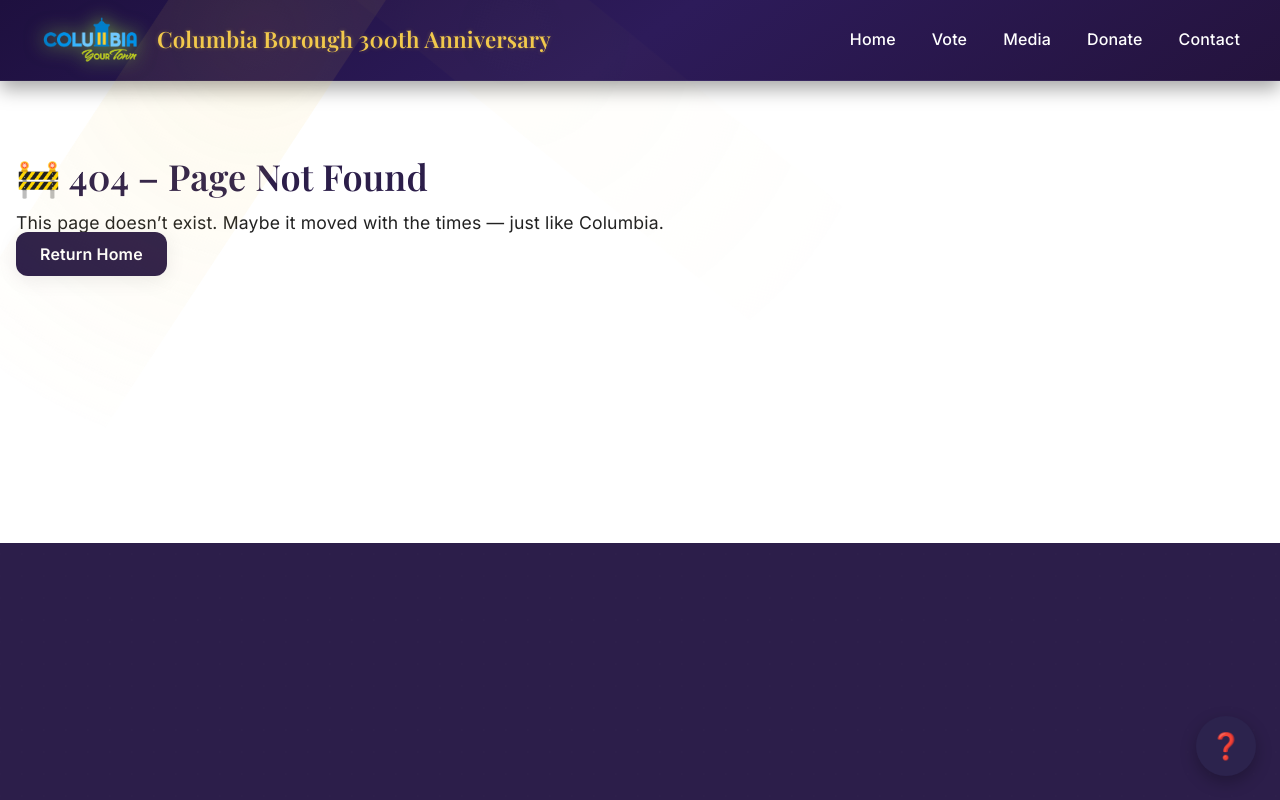
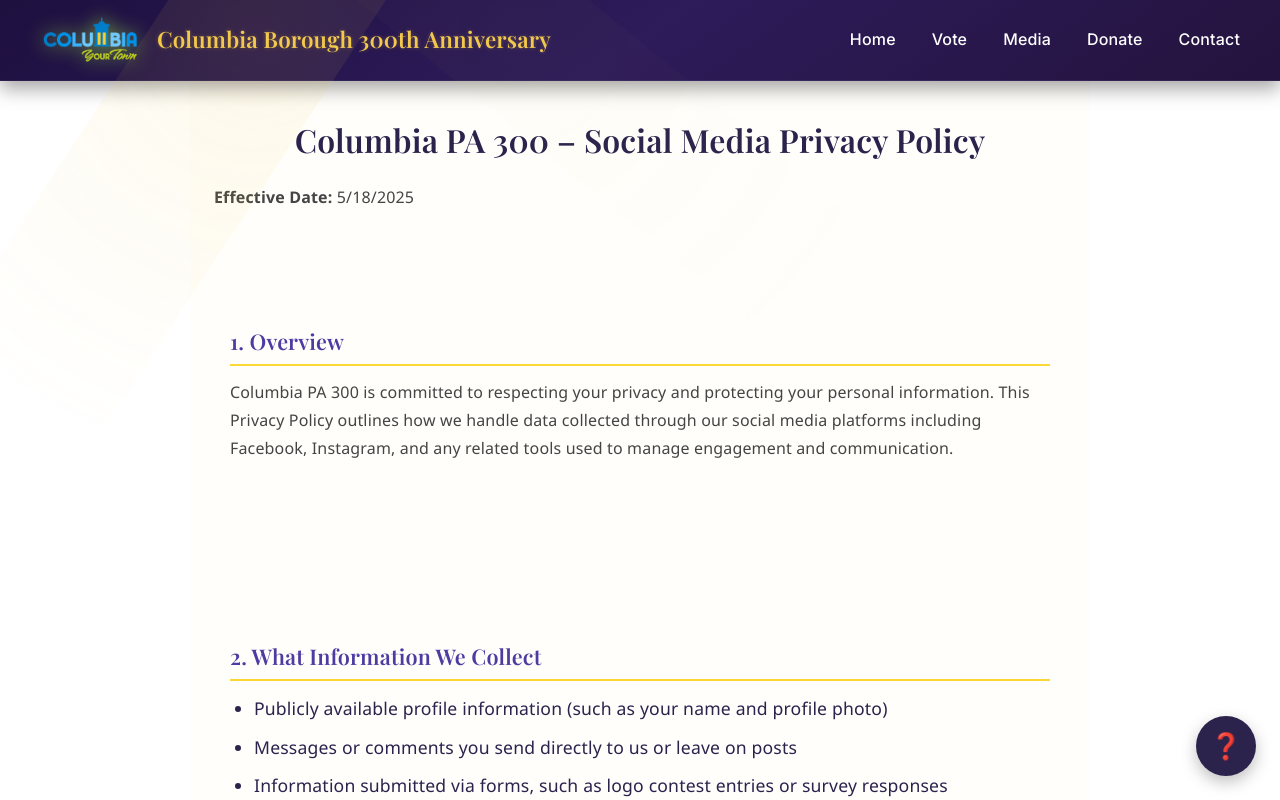
Before and after one commit to AlexSeisler/ColumbiaPA300, a React (Vite) app in the folder columbiapa300.com/: page /privacy in a window 1280 px wide. Built offline with nearby package versions, Linux system fonts and the light colour scheme.

Commit message:
Privacy Policy added to footer

```diff
--- a/columbiapa300.com/src/App.jsx
+++ b/columbiapa300.com/src/App.jsx
@@ -13,6 +13,7 @@ import MediaPage from './pages/MediaPage';
 import ContactPage from './pages/ContactPage';
 import DonationsPage from './pages/DonationsPage'; // ✅ NEW import
 import NotFoundPage from './pages/NotFoundPage';
+import PrivacyPolicy from './pages/PrivacyPolicy';
 
 const App = () => {
   return (
@@ -27,6 +28,7 @@ const App = () => {
           <Route path="/media" element={<MediaPage />} />
           <Route path="/contact" element={<ContactPage />} />
           <Route path="/donate" element={<DonationsPage />} />
+          <Route path="/privacy" element={<PrivacyPolicy />} />
           <Route path="*" element={<NotFoundPage />} />
         </Routes>
       </div>
--- a/columbiapa300.com/src/components/Footer.jsx
+++ b/columbiapa300.com/src/components/Footer.jsx
@@ -1,5 +1,6 @@
 import React from 'react';
 import '../styles/home/footer.css';
+import { Link } from 'react-router-dom';
 
 const Footer = () => {
   return (
@@ -14,6 +15,9 @@ const Footer = () => {
           </p>
         </div>
       </div>
+      <div className="footer-links">
+        <Link to="/privacy">Privacy Policy</Link>
+      </div>
     </footer>
   );
 };
--- /dev/null
+++ b/columbiapa300.com/src/pages/PrivacyPolicy.jsx
@@ -0,0 +1,78 @@
+import React from 'react';
+import '../styles/shared/privacy-policy.css';
+
+const PrivacyPolicy = () => {
+  return (
+    <div className="privacy-policy-page">
+      <h1>Columbia PA 300 – Social Media Privacy Policy</h1>
+      <p className="effective-date"><strong>Effective Date:</strong> 5/18/2025</p>
+
+      <section>
+        <h2>1. Overview</h2>
+        <p>
+          Columbia PA 300 is committed to respecting your privacy and protecting your personal information.
+          This Privacy Policy outlines how we handle data collected through our social media platforms including
+          Facebook, Instagram, and any related tools used to manage engagement and communication.
+        </p>
+      </section>
+
+      <section>
+        <h2>2. What Information We Collect</h2>
+        <ul>
+          <li>Publicly available profile information (such as your name and profile photo)</li>
+          <li>Messages or comments you send directly to us or leave on posts</li>
+          <li>Information submitted via forms, such as logo contest entries or survey responses</li>
+          <li>Interaction data (likes, shares, saves, and views) used for general insights and engagement analysis</li>
+        </ul>
+      </section>
+
+      <section>
+        <h2>3. How We Use Your Information</h2>
+        <ul>
+          <li>Respond to messages or inquiries</li>
+          <li>Manage and promote participation in the Columbia PA 300 Logo Contest or other events</li>
+          <li>Share contest entries and community-submitted content (with permission)</li>
+          <li>Improve outreach and community engagement based on platform analytics</li>
+          <li>Promote events and fundraising efforts related to the 300th Year Celebration</li>
+        </ul>
+      </section>
+
+      <section>
+        <h2>4. Third-Party Services</h2>
+        <p>
+          We may link to third-party websites or services (e.g., <a href="https://ColumbiaPA300.com" target="_blank" rel="noopener noreferrer">ColumbiaPA300.com</a>, Stripe for donations).
+          These services operate independently, and we encourage you to review their privacy policies before submitting
+          personal information through them.
+        </p>
+      </section>
+
+      <section>
+        <h2>5. Content Usage and Permissions</h2>
+        <p>
+          By participating in contests or submitting media (e.g., logos, testimonials, photos), you grant Columbia PA 300
+          permission to share this content on our official platforms for promotional purposes, unless you request otherwise in writing.
+        </p>
+      </section>
+
+      <section>
+        <h2>6. Data Security</h2>
+        <p>
+          We use platform-level security features (such as Meta Business Suite and Instagram business tools)
+          to help protect account access. No sensitive personal data (e.g., Social Security Numbers, payment info)
+          is collected directly via social platforms.
+        </p>
+      </section>
+
+      <section>
+        <h2>7. Contact Us</h2>
+        <p>
+          For questions about this policy or how your information is used, please contact:<br />
+          📧 <a href="mailto:admin@ColumbiaPA300.com">admin@ColumbiaPA300.com</a><br />
+          🌐 <a href="https://ColumbiaPA300.com" target="_blank" rel="noopener noreferrer">https://ColumbiaPA300.com</a>
+        </p>
+      </section>
+    </div>
+  );
+};
+
+export default PrivacyPolicy;
--- a/columbiapa300.com/src/styles/home/footer.css
+++ b/columbiapa300.com/src/styles/home/footer.css
@@ -15,7 +15,6 @@
   animation: fadeInUpSafe 1.5s ease-out both;
   will-change: transform, opacity;
 }
-
 
 .footer-logo {
   width: 60px;
@@ -36,8 +35,22 @@
   transition: color 0.3s ease;
 }
 
-.powered-tag a:hover {
+.powered-tag a:hover,
+.footer-links a:hover {
   color: #ffd700;
+}
+
+.footer-links a {
+  color: rgba(255, 255, 255, 0.85);
+  font-weight: 500;
+  font-size: 0.9rem;
+  text-decoration: underline;
+  transition: color 0.3s ease;
+}
+
+.footer-links a:focus {
+  outline: 2px dashed #fdd835;
+  background-color: rgba(255, 255, 255, 0.05);
 }
 
 .footer-bg::before {
@@ -52,6 +65,7 @@
   z-index: 0;
 }
 
+/* Footer animations */
 @keyframes fadeInUpSafe {
   0% {
     opacity: 0;
@@ -73,25 +87,10 @@
   100% { background-position: 600px 0; }
 }
 
-@media (max-width: 768px) {
-  .footer-logo {
-    width: 48px;
-  }
-  .footer-text p {
-    font-size: 0.85rem;
-  }
-}
-/* ✅ Mobile Layout Fixes for footer.css */
+/* === Mobile Friendly Adjustments === */
 @media (max-width: 768px) {
   .footer {
     padding: 2.5rem 1rem 3rem;
-  }
-
-  .footer-container {
-    gap: 0.75rem;
-    opacity: 1 !important;
-    transform: none !important;
-    animation: none !important;
   }
 
   .footer-logo {
@@ -103,9 +102,11 @@
     line-height: 1.4;
   }
 
+  .footer-links a {
+    font-size: 0.85rem;
+  }
+
   .powered-tag a {
     font-size: 0.9rem;
-    display: inline-block;
-    padding-top: 0.25rem;
   }
 }
--- /dev/null
+++ b/columbiapa300.com/src/styles/shared/privacy-policy.css
@@ -0,0 +1,80 @@
+/* === Privacy Policy Page Styles === */
+
+.privacy-policy-page {
+  max-width: 900px;
+  margin: 0 auto;
+  padding: 2rem 1.5rem;
+  font-family: 'Segoe UI', sans-serif;
+  color: #2c234d;
+  background-color: #fffefb;
+  line-height: 1.7;
+}
+
+/* === Headings === */
+.privacy-policy-page h1 {
+  font-size: 2rem;
+  margin-bottom: 1rem;
+  color: #2c234d;
+  text-align: center;
+  font-weight: 700;
+}
+
+.privacy-policy-page h2 {
+  font-size: 1.35rem;
+  margin-top: 2rem;
+  margin-bottom: 0.75rem;
+  color: #4c3ca2;
+  border-bottom: 2px solid #fdd835;
+  padding-bottom: 0.25rem;
+}
+
+/* === Paragraphs and Lists === */
+.privacy-policy-page p {
+  font-size: 1rem;
+  margin-bottom: 1rem;
+  color: #444;
+}
+
+.privacy-policy-page ul {
+  padding-left: 1.5rem;
+  margin-bottom: 1.5rem;
+}
+
+.privacy-policy-page li {
+  margin-bottom: 0.5rem;
+}
+
+/* === Contact Section === */
+.privacy-policy-page .contact {
+  margin-top: 2.5rem;
+  padding: 1rem;
+  background: #f9f7ff;
+  border-left: 5px solid #886df1;
+  border-radius: 8px;
+  box-shadow: 0 4px 10px rgba(136, 109, 241, 0.05);
+}
+
+.privacy-policy-page a {
+  color: #4c3ca2;
+  font-weight: 500;
+  text-decoration: underline;
+}
+
+.privacy-policy-page a:hover {
+  color: #7457da;
+}
+
+/* === Responsive Behavior === */
+@media (max-width: 640px) {
+  .privacy-policy-page {
+    padding: 1.5rem 1rem;
+  }
+
+  .privacy-policy-page h1 {
+    font-size: 1.6rem;
+  }
+
+  .privacy-policy-page h2 {
+    font-size: 1.2rem;
+  }
+}
```
